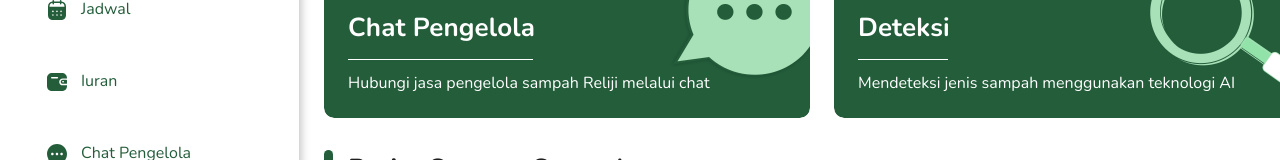
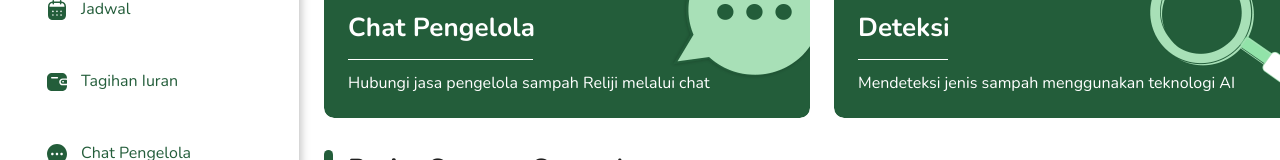
Before and after one commit to Reliji-Trash-Care/Front-End, a React (Vite) app: page /home in a window 1280 px wide. Shown: the part 258-418 px from the top of the page. Built offline with nearby package versions, Linux system fonts and the light colour scheme.

Commit message:
perbarui tagihan

```diff
--- a/src/components/Tagihan/Tagihan.jsx
+++ b/src/components/Tagihan/Tagihan.jsx
@@ -23,7 +23,7 @@ export const Tagihan = ({ property1, className, wallet = "/img/wallet-1.svg", di
       <div
         className={`font-body-1-regular w-fit tracking-[var(--body-1-regular-letter-spacing)] [font-style:var(--body-1-regular-font-style)] text-[length:var(--body-1-regular-font-size)] text-black font-[number:var(--body-1-regular-font-weight)] text-center whitespace-nowrap leading-[var(--body-1-regular-line-height)] relative ${divClassName}`}
       >
-        Iuran
+        <a href="/tagihanadmin" className="font-body-1-regular w-fit tracking-[var(--body-1-regular-letter-spacing)] [font-style:var(--body-1-regular-font-style)] text-[length:var(--body-1-regular-font-size)] text-primary-2 font-[number:var(--body-1-regular-font-weight)] text-center whitespace-nowrap leading-[var(--body-1-regular-line-height)] relative">Tagihan Iuran</a>
       </div>
     </div>
   );
```
